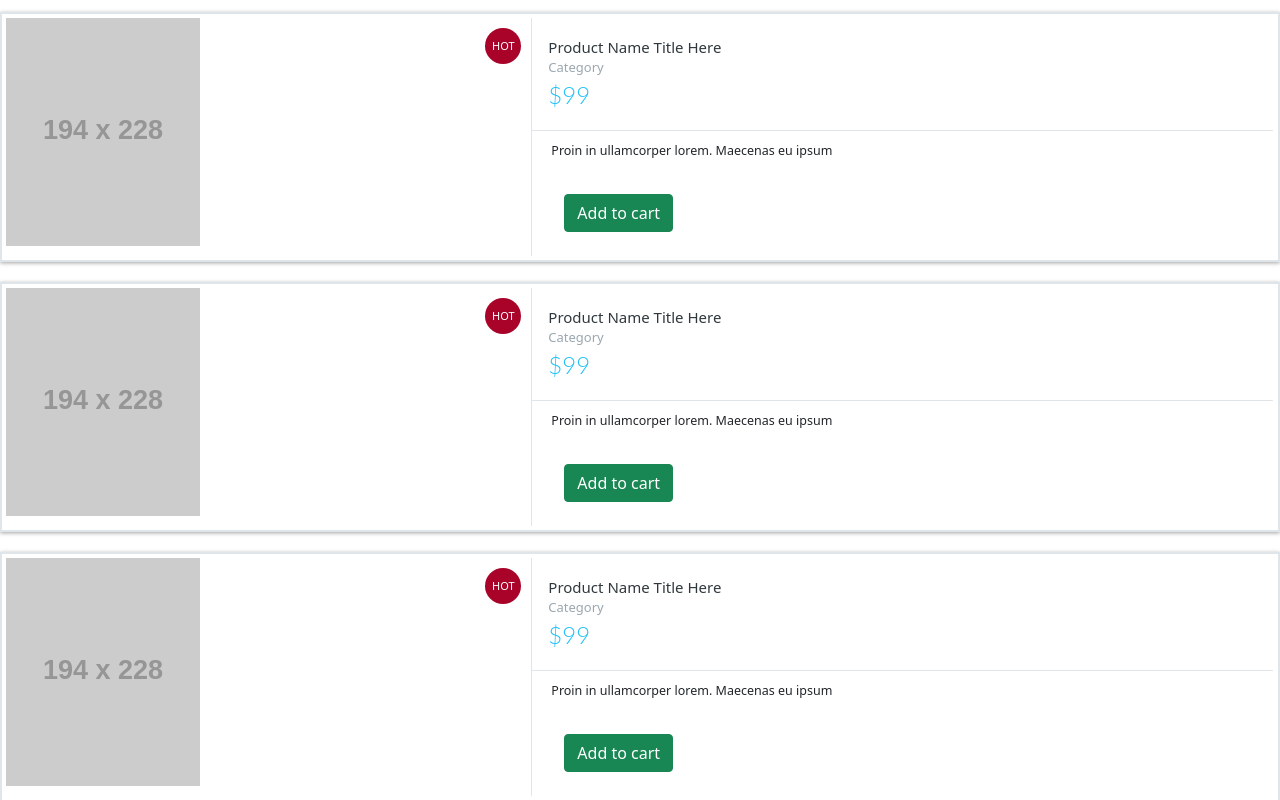
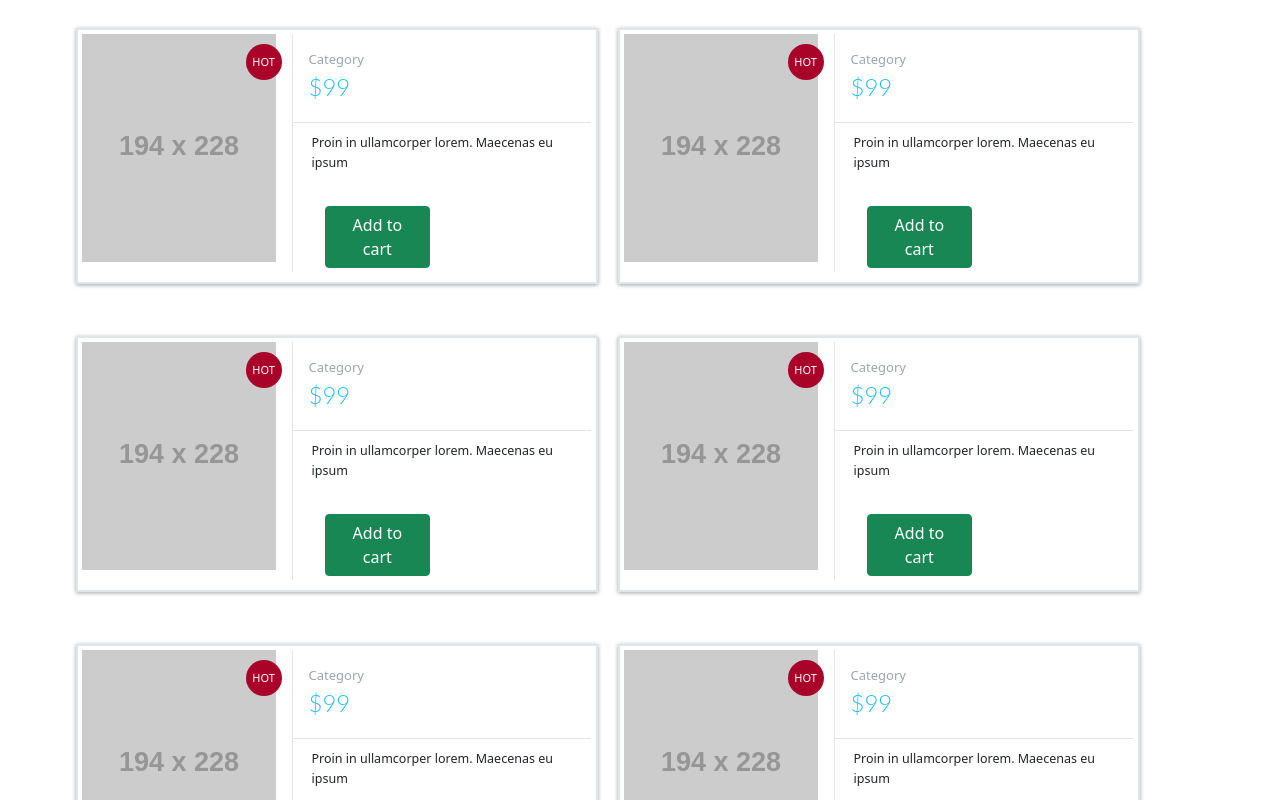
Before and after one commit to MahbubHossainFaisal/e-hut_frontend, a React (Create React App) app in the folder e-hut/: page / in a window 1280 px wide. Shown: the top 800 px of the page. Built offline with nearby package versions, Linux system fonts and the light colour scheme.

Commit message:
dilam na

```diff
--- a/e-hut/src/Product/Product.js
+++ b/e-hut/src/Product/Product.js
@@ -29,7 +29,7 @@ const Product = (props) => {
 						<div class="product-deatil">
 							<h5 class="name">
 								<a href="#">
-                  Product Name Title Here <span>Category</span>
+									<span>Category</span>
 								</a>
 							</h5>
 							<p class="price-container">
--- /dev/null
+++ b/e-hut/src/Product/Products.css
@@ -0,0 +1,9 @@
+.main-content {
+	display: flex;
+	flex-wrap: wrap;
+	gap: 20px;
+
+	margin-left: 60px;
+	margin-right: 60px;
+	padding: 1rem;
+}
--- a/e-hut/src/Product/Products.js
+++ b/e-hut/src/Product/Products.js
@@ -1,9 +1,16 @@
 import React, { Component } from "react";
 import Product from "./Product";
+import "./Products.css";
 
 class Products extends React.Component {
 	state = {
 		Product: [
+			{ id: "1", name: "vege", price: "$30", rating: "4.3" },
+			{ id: "2", name: "oil", price: "$60", rating: "4.1" },
+			{ id: "3", name: "shop", price: "$40", rating: "4.0" },
+			{ id: "1", name: "vege", price: "$30", rating: "4.3" },
+			{ id: "2", name: "oil", price: "$60", rating: "4.1" },
+			{ id: "3", name: "shop", price: "$40", rating: "4.0" },
 			{ id: "1", name: "vege", price: "$30", rating: "4.3" },
 			{ id: "2", name: "oil", price: "$60", rating: "4.1" },
 			{ id: "3", name: "shop", price: "$40", rating: "4.0" },
@@ -13,7 +20,7 @@ class Products extends React.Component {
 	render() {
 		return (
 			<React.Fragment>
-				<div className="">
+				<div className="main-content">
 					{this.state.Product.map((item) => (
 						<Product key={item.id} value={item} />
 					))}
```
Lines whose indentation alone changed are shown as unchanged.
